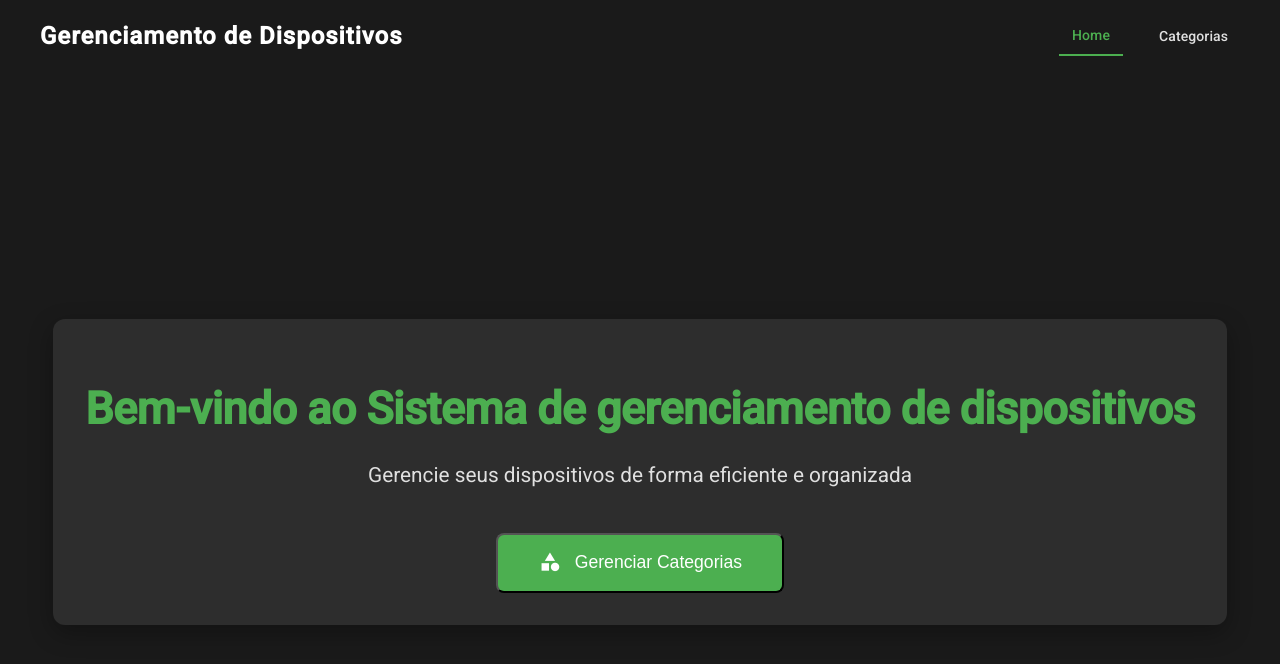
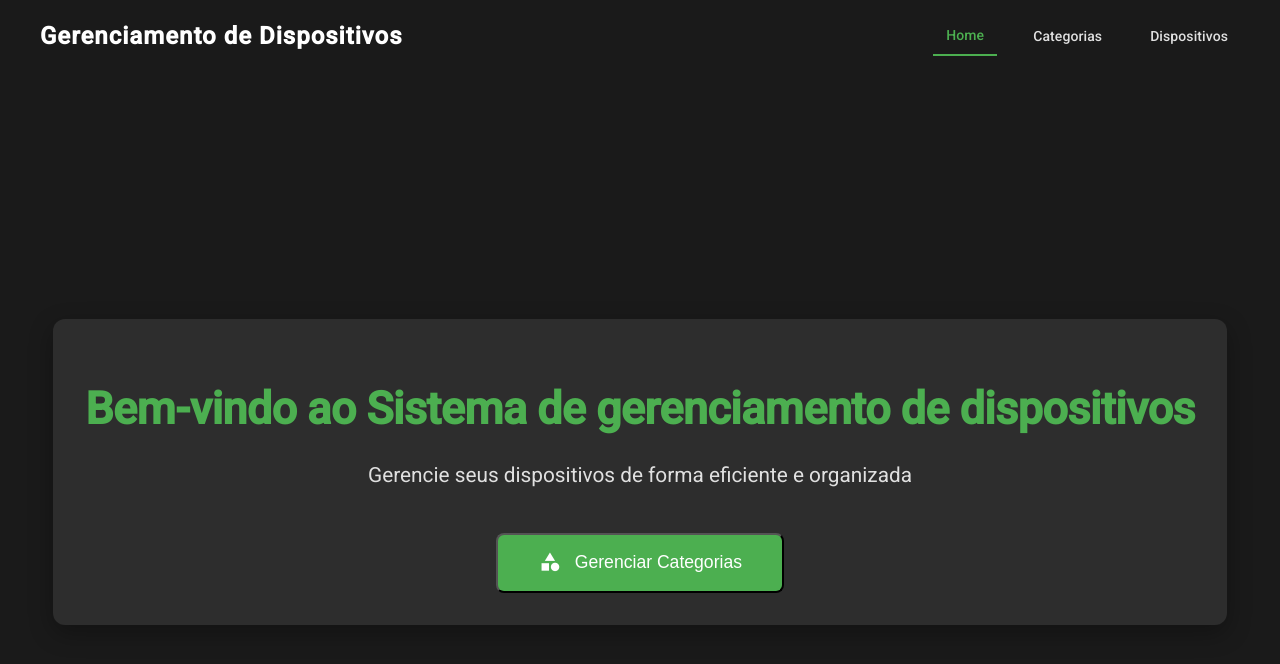
Before and after one commit to raziisz/device-management-web, an Angular app: page /home in a window 1280 px wide. Shown: the top 664 px of the page. Built offline with nearby package versions, Linux system fonts and the light colour scheme.

Commit message:
feat: added devices in nav and rotues

```diff
--- a/src/app/app.component.html
+++ b/src/app/app.component.html
@@ -6,6 +6,9 @@
       <a mat-button routerLink="/categories" routerLinkActive="active-link"
         >Categorias</a
       >
+      <a mat-button routerLink="/devices" routerLinkActive="active-link"
+        >Dispositivos</a
+      >
     </div>
   </div>
 </nav>
--- a/src/app/app.routes.ts
+++ b/src/app/app.routes.ts
@@ -1,6 +1,7 @@
 import { Routes } from '@angular/router';
 import { HomeComponent } from './pages/home/home.component';
 import { CategoryComponent } from './pages/category/category.component';
+import { DeviceComponent } from './pages/device/device.component';
 
 export const routes: Routes = [
   {
@@ -12,6 +13,10 @@ export const routes: Routes = [
     component: CategoryComponent,
   },
   {
+    path: 'devices',
+    component: DeviceComponent,
+  },
+  {
     path: '',
     redirectTo: 'home',
     pathMatch: 'full',
```
